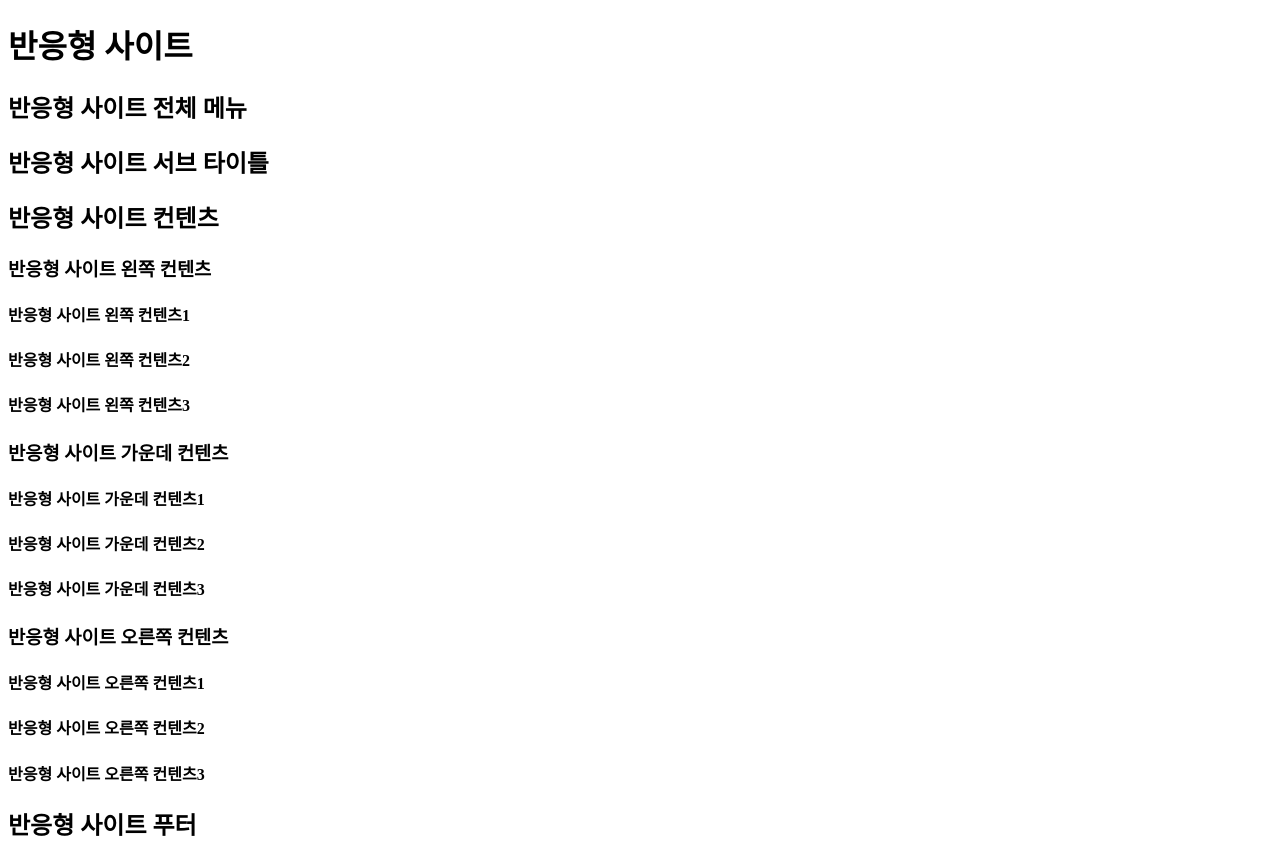
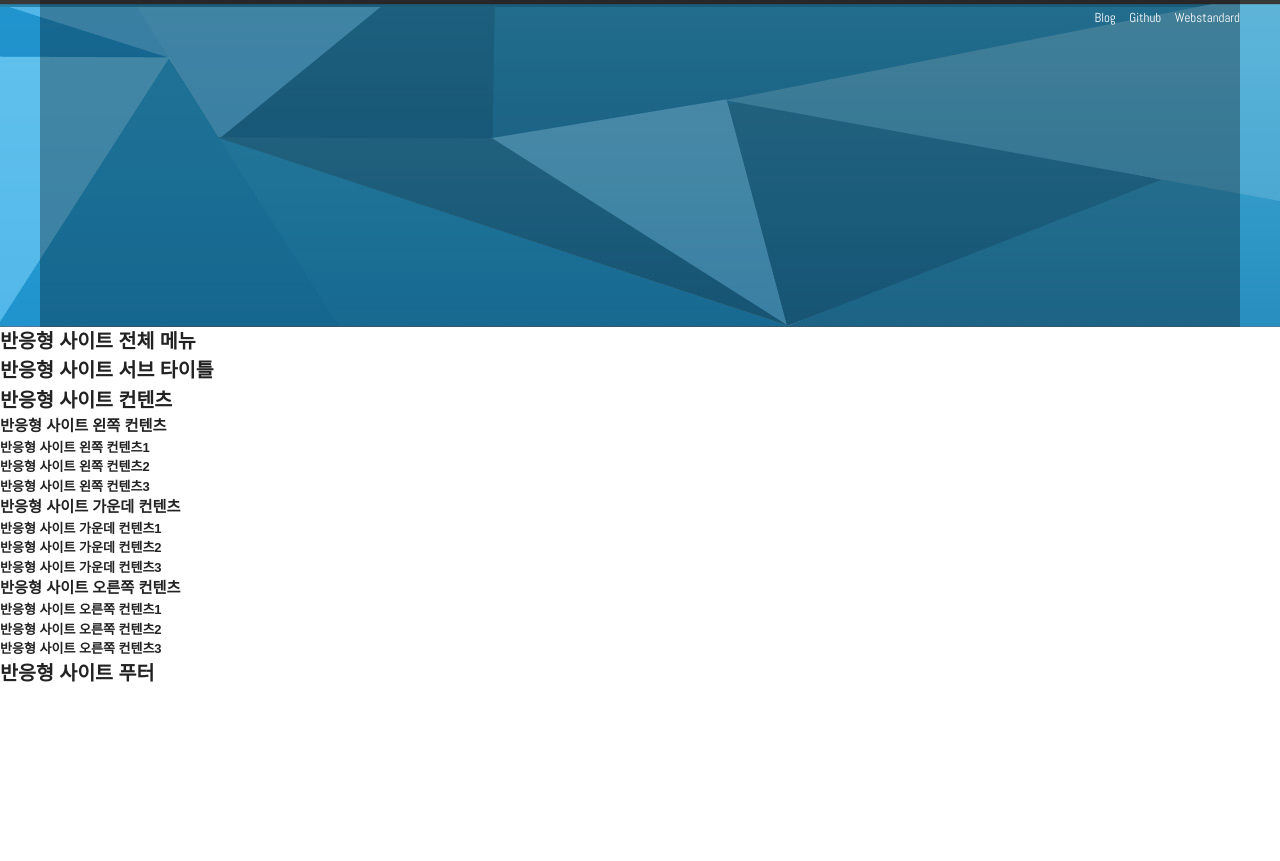
Before and after one commit to s0369852/responsive, a plain HTML site: page index.html in a window 1280 px wide. After the commit the page ends 800 px from the top, so only its background shows below. Drawn offline with Linux system fonts and the light colour scheme.

Commit message:
header part

```diff
--- a/css/reset.css
+++ b/css/reset.css
@@ -0,0 +1,52 @@
+@charset "utf-8";
+
+/* 여백 초기화 */
+body, div, ul, ol, li, dl, dd, dt,
+h1, h2, h3, h4, h5, h6, input, fieldset, legend,
+p, select, table, th, td, tr, textarea, button,
+form, figure, figcaption {margin: 0; padding: 0;}
+
+/* a 링크 초기화 */
+a {text-decoration: none; color: #222;}
+a:hover {color: #2698cb;}
+
+/* 폰트 초기화 */
+body, input,
+textarea, select,
+button, table {
+    font-family: 'Nanum Gothic', 'AppleSDGothicNeo-Regular', 'Malgun Gothic', '맑은 고딕', 'dotum', '돋움', sans-serif;
+    font-size: 13px;
+    line-height: 1.5;
+    color: #222;
+}
+
+/* 대체 텍스트 */
+
+/* 1. 의미있는 이미지의 대체 텍스트를 제공하는 경우. */
+.ir_pm {
+    display: block;
+    overflow: hidden;
+    font-size: 0;
+    line-height: 0;
+    text-indent: -9999px;
+}
+
+/* 2. 의미있는 이미지의 대체 텍스트로 이미지가 없어도 대체 텍스트를 보여주고자 할 때. */
+.ir_wa {
+    display: block;
+    overflow: hidden;
+    position: relative;
+    z-index: -1;
+    width: 100%;
+    height: 100%;
+}
+
+/* 3. 대체 텍스트가 아닌 접근성을 위한 숨긴 텍스트를 제공할 때. */
+.ir_so {
+    overflow: hidden;
+    position: absolute;
+    width: 0;
+    height: 0;
+    line-height: 0;
+    text-indent: -9999px;
+}
--- a/css/style.css
+++ b/css/style.css
@@ -0,0 +1,39 @@
+@charset "utf-8";
+
+/* 컨테이너 */
+.container {
+    margin: 0 auto;
+    width: 1200px;
+    background: rgba(0,0,0,.3);
+}
+
+/* 레이아웃 */
+#header {background: url(../img/header_bg.jpg) repeat-x center top;}
+
+/* 헤더 */
+.header {height: 327px;}
+.header .header_menu {text-align: right;}
+.header .header_menu a {
+    display:inline-block;
+    padding: 8px 0 6px 10px;
+    font-family: 'Abel', sans-serif;
+    color: #ffffff;
+    transition: color 0.3s ease;
+    -webkit-transition: color 0.3s ease;
+    -moz-transition: color 0.3s ease;
+    -ms-transition: color 0.3s ease;
+    -o-transition: color 0.3s ease;
+    /*
+    CSS3에서 주로 사용되는 기능은 trasition.
+    transition: color 0.3s ease; => color 값을 0.3초 동안 ease효과를 사용하여 바꿔라.
+    */
+}
+ /* inline구조에서는 상하값이 안먹힌다.(margin, padding) -> display: inline-block; */
+.header .header_menu a:hover {color: #ccc;}
+
+
+/* 미디어 쿼리 */
+@media (max-width: 1220px) {
+    .container {width: 100%;}
+    .row {padding: 0 15px;}
+}
--- a/index.html
+++ b/index.html
@@ -20,6 +20,9 @@
     <link rel="icon" href="icon/favicon-48.png" sizes="48x48">
     <link rel="icon" href="icon/favicon-64.png" sizes="64x64">
     <link rel="icon" href="icon/favicon-128.png" sizes="128x128">
+
+    <!-- 웹 폰트 -->
+    <link href="https://fonts.googleapis.com/css2?family=Abel&display=swap" rel="stylesheet">
 
     <!-- HTML5shiv IE6~8 -->
     <!-- HTML5태그를 쓰는데 있어서 구버전(IE6~8)에선 인식을 못할 수 있다. 그것을 인식 하도록 도와주는 스크립트. -->
@@ -48,9 +51,24 @@
 
     <!--HTML5 outliner : 처음에 레이아웃을 잡으면 어떻게 제대로 잡았는지 보기 위한 것. -->
 
-    <header>
-        <h1>반응형 사이트</h1>
+    <header id="header">
+        <div class="container">
+            <div class="row">
+                <div class="header">
+                    <h1 class="ir_so">반응형 사이트</h1>
+                    <div class="header_menu">
+                        <a href="#">Blog</a>
+                        <a href="#">Github</a>
+                        <a href="#">Webstandard</a>
+                    </div>
+                </div>
+            </div>
+        </div>
     </header>
+    <!-- 큰 레이아웃을 먼저 잡고, .container 박스로 가운데 정렬을 할 수 있게끔 해준 뒤, .row로 padding을 넣을 수 있는 공간을 만들어 준다.
+        마지막으로 컨텐츠가 들어갈 수 있는 .header 박스를 만들어 준다. -->
+    <!-- //header -->
+
     <nav>
         <h2>반응형 사이트 전체 메뉴</h2>
     </nav>
```
